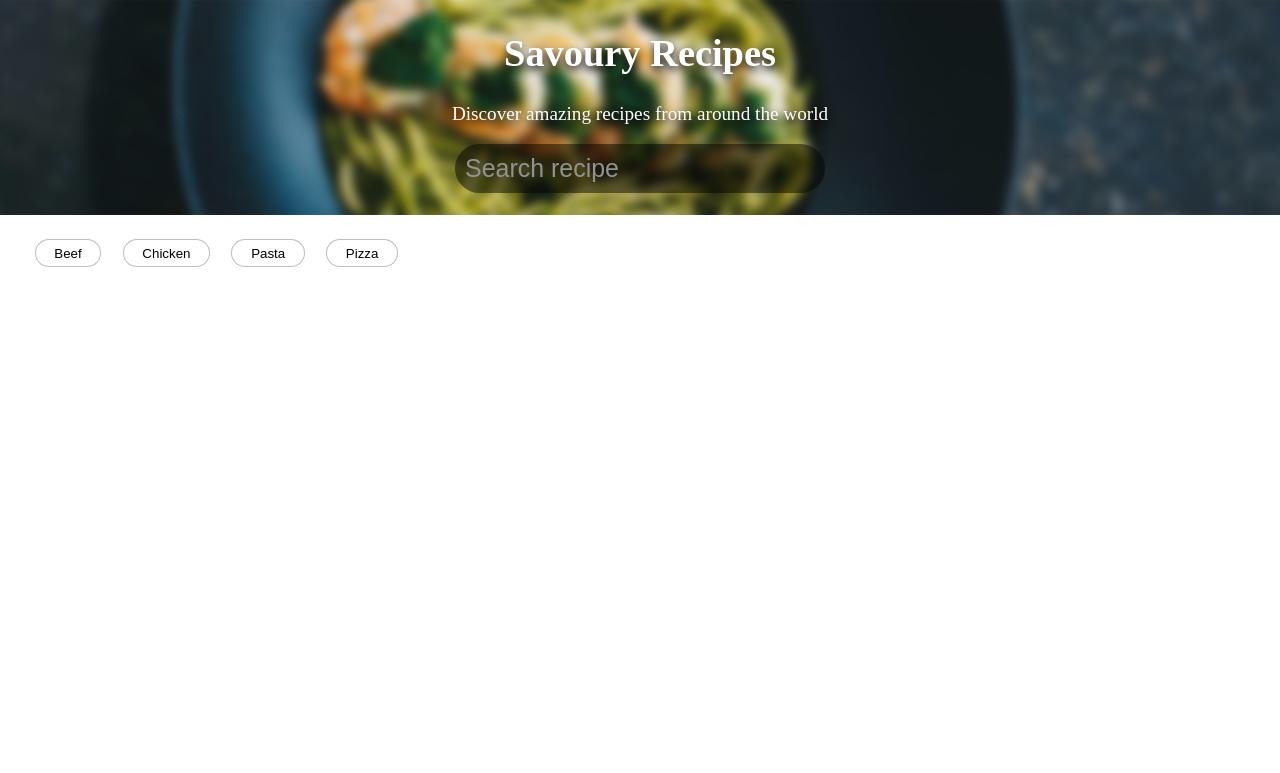
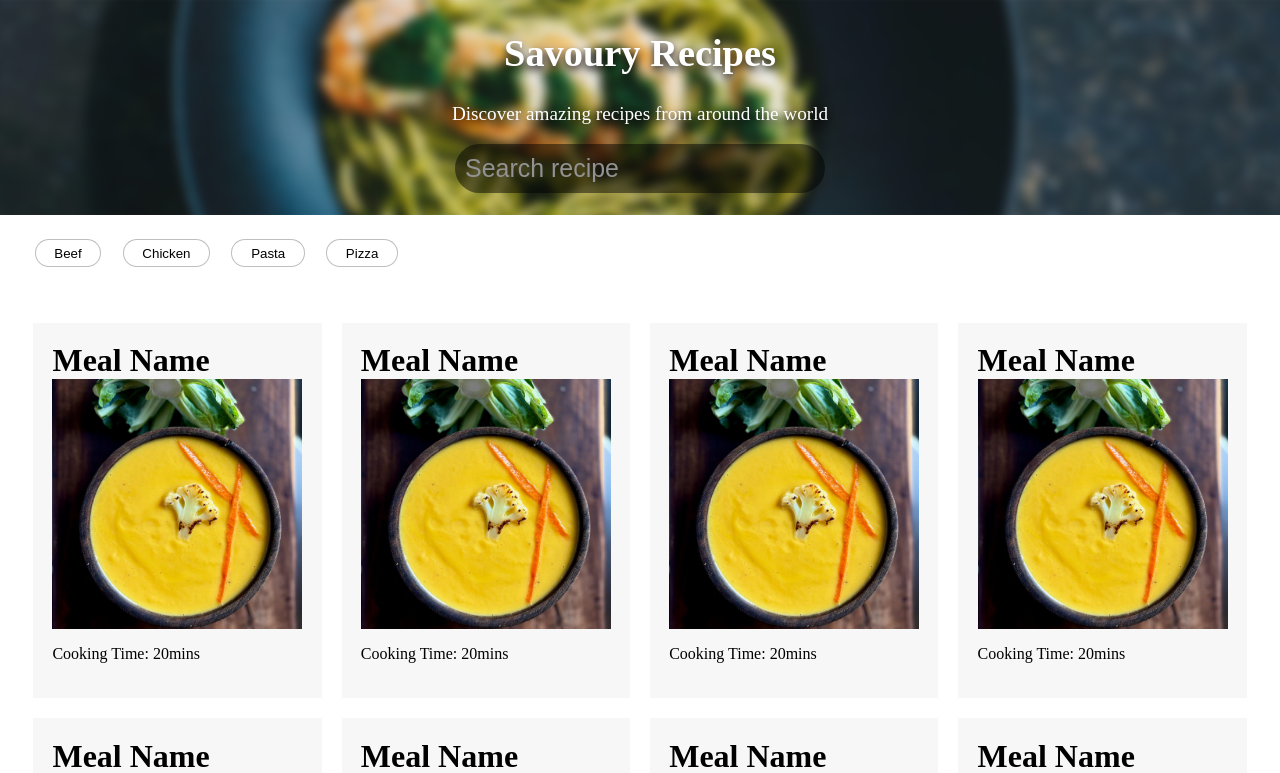
Before and after one commit to MthoNtanzi/recipe-site, a React (Vite) app: page / in a window 1280 px wide. Shown: the top 773 px of the page. Built offline with nearby package versions, Linux system fonts and the light colour scheme.

Commit message:
Add RecipeCard function and begin styling

```diff
--- a/src/assets/styles/home.module.css
+++ b/src/assets/styles/home.module.css
@@ -73,3 +73,34 @@ header input::placeholder {
 .foodCategories:hover{
 
 }
+
+/* Food Card */
+.foodCardContainer{
+    padding: 2em;
+    display: flex;
+    flex-wrap: wrap;
+
+    gap: 20px;
+    justify-content: center;
+}
+
+.foodCard{
+    background-color: #f7f7f7;
+    padding: 1.2em;
+    width: 250px;
+    min-height: 16em;
+    display: flex;
+    flex-direction: column;
+    justify-content: space-between;
+}
+
+.foodTitle{
+    padding: 0;
+    margin: 0;
+}
+
+.recipeThumbnail{
+    width: 100%;
+    height: auto;
+    object-fit: cover;
+}
--- a/src/pages/HomePage.jsx
+++ b/src/pages/HomePage.jsx
@@ -1,5 +1,6 @@
 import { useState } from "react";
 import styles from '../assets/styles/home.module.css'
+import foodImg from '../assets/img/food_example.jpg'
 import {
     fetchAllRecipes,
     searchRecipes,
@@ -29,9 +30,31 @@ const HomePage =()=> {
                     <button className={styles.foodCategories}>Pizza</button>
                 </div>
                 {/* Recipe Cards Go here */}
+                <div className={styles.foodCardContainer}>
+                    {Array.from({ length: 10 }).map((_, index) => (
+                        <RecipeCard key={index} />
+                    ))}
+
+                </div>
+
+
             </div>
         </main>
     )
 }
 
+function RecipeCard() {
+    return (
+        <div className={styles.foodCard}>
+            {/* food image */}
+            <h1 className={styles.foodTitle}>Meal Name</h1>
+            <img
+                src={foodImg}
+                className={styles.recipeThumbnail}
+                alt="Food Item" />
+            <p>Cooking Time: 20mins</p>
+        </div>
+    )
+}
+
 export default HomePage;
```
Also changed, not shown: src/assets/img/food_example.jpg (added), 1 other file (tests, documents, lock files or other folders).
